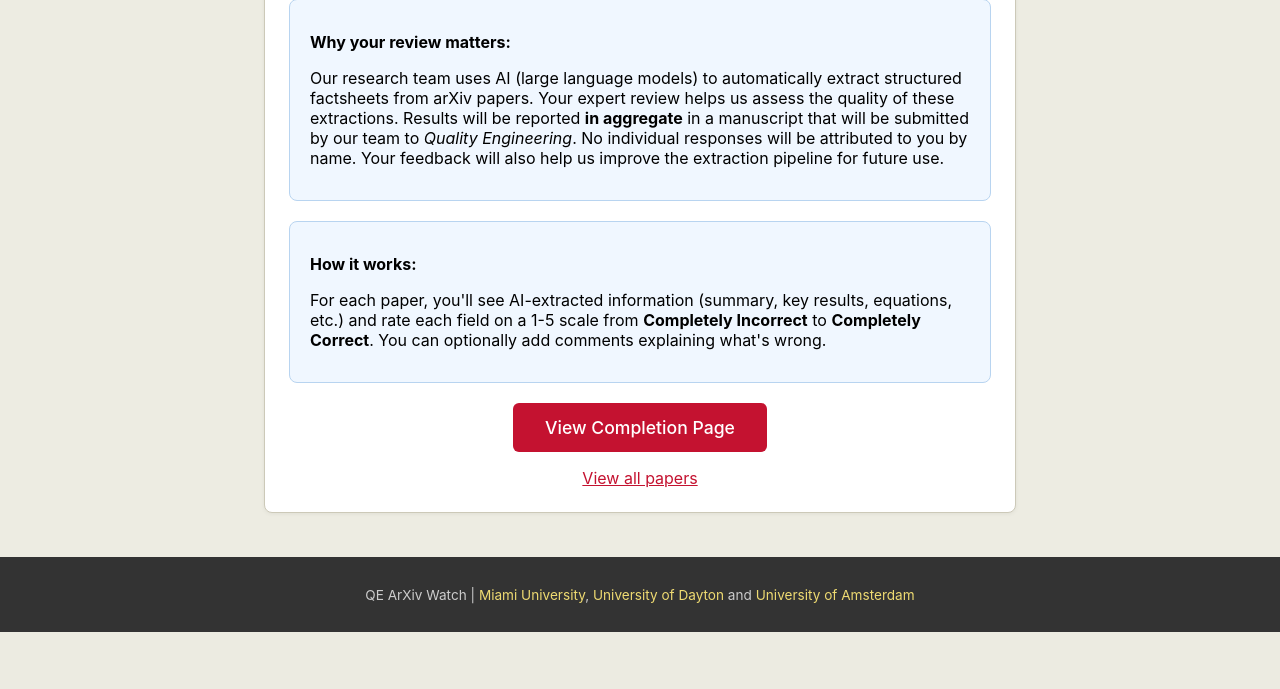
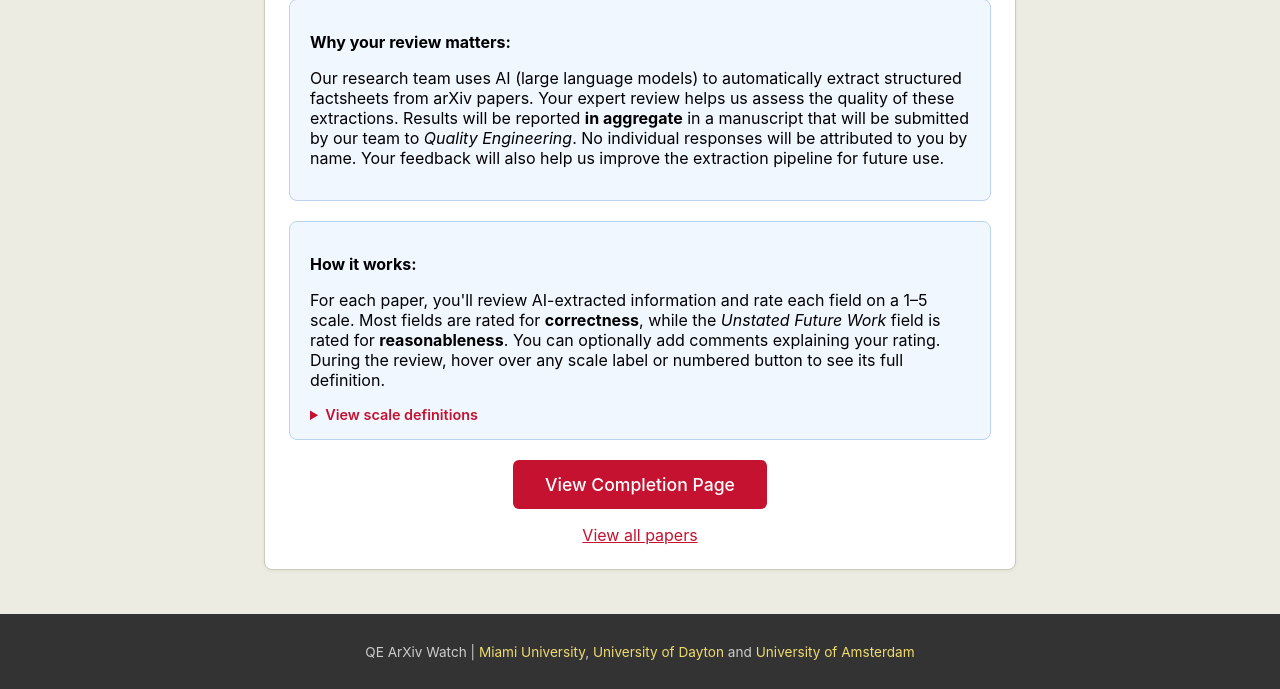
Before and after one commit to fmegahed/author_review, a FastAPI app: template templates/review/landing.html in a window 1280 px wide. Shown: the part 279-968 px from the top of the page. Before the commit the page ends 911 px from the top, so only its background shows below. Run offline with FastAPI, Linux system fonts and the light colour scheme; the template is opened without the code that fills it, so the values that code supplies are empty.

Commit message:
Version 2.0 - with Fixed Definition Scrolling

```diff
--- a/routes/review.py
+++ b/routes/review.py
@@ -5,7 +5,7 @@ from fastapi.responses import HTMLResponse, RedirectResponse
 from fastapi.templating import Jinja2Templates
 from sqlalchemy.orm import Session
 
-from config import COMMON_FIELDS, TRACK_FIELD_MAPPINGS, TRACKS
+from config import COMMON_FIELDS, LIKERT_ANCHORS, TRACK_FIELD_MAPPINGS, TRACKS
 from database import get_db
 from data_loader import get_paper_factsheet_data
 from models import PaperAssignment, Review, ReviewToken
@@ -90,6 +90,7 @@ async def review_paper(token: str, assignment_id: int, request: Request, db: Ses
             "question": f["question"],
             "value": value,
             "mathjax": f.get("mathjax", False),
+            "construct": f.get("construct", "correctness"),
         })
 
     # Build track-specific field data
@@ -150,6 +151,7 @@ async def review_paper(token: str, assignment_id: int, request: Request, db: Ses
         "total_papers": stats["total"],
         "reviewed_count": reviewed_count,
         "progress_pct": progress_pct,
+        "anchors": LIKERT_ANCHORS,
     })
 
 
--- a/static/miami-theme.css
+++ b/static/miami-theme.css
@@ -550,6 +584,72 @@ textarea.form-control {
   color: var(--miami-red);
 }
 
+/* --- Scale definition tables (landing page) --- */
+.scale-details {
+  margin-top: 12px;
+}
+
+.scale-details summary {
+  cursor: pointer;
+  font-weight: 600;
+  color: var(--miami-red);
+  font-size: 0.9rem;
+}
+
+.scale-details summary:hover {
+  text-decoration: underline;
+}
+
+.scale-tables {
+  margin-top: 12px;
+  display: flex;
+  flex-direction: column;
+  gap: 16px;
+}
+
+.scale-table {
+  width: 100%;
+  border-collapse: collapse;
+  font-size: 0.85rem;
+}
+
+.scale-table caption {
+  text-align: left;
+  font-weight: 600;
+  font-size: 0.9rem;
+  margin-bottom: 6px;
+  color: #333;
+}
+
+.scale-note {
+  font-weight: 400;
+  color: #666;
+}
+
+.scale-table th,
+.scale-table td {
+  padding: 6px 10px;
+  text-align: left;
+  border-bottom: 1px solid var(--miami-medium-tan);
+}
+
+.scale-table th {
+  background: #f0f0ea;
+  font-weight: 600;
+}
+
+.scale-table td:first-child {
+  text-align: center;
+  font-weight: 600;
+  width: 50px;
+}
+
+.scale-table td:nth-child(2) {
+  white-space: nowrap;
+  font-weight: 500;
+  width: 120px;
+}
+
 /* --- Autocomplete --- */
 .autocomplete-container {
   position: relative;
--- a/static/review.js
+++ b/static/review.js
@@ -94,6 +94,26 @@ document.addEventListener('DOMContentLoaded', function () {
     radio.dispatchEvent(new Event('change'));
   });
 
+  // Likert definition hints on hover
+  var defaultHintText = 'Hover over a label or rating to see its full definition.';
+  document.querySelectorAll('.likert-scale').forEach(function (scale) {
+    var hint = scale.querySelector('.likert-definition-hint');
+    if (!hint) return;
+
+    var triggers = scale.querySelectorAll('[data-definition]');
+    triggers.forEach(function (el) {
+      el.addEventListener('mouseenter', function () {
+        hint.textContent = this.getAttribute('data-definition');
+        hint.classList.add('has-definition');
+      });
+    });
+
+    scale.addEventListener('mouseleave', function () {
+      hint.textContent = defaultHintText;
+      hint.classList.remove('has-definition');
+    });
+  });
+
   // Show comment boxes that have content
   document.querySelectorAll('.comment-box textarea').forEach(function (textarea) {
     if (textarea.value.trim()) {
--- a/templates/base.html
+++ b/templates/base.html
@@ -5,7 +5,7 @@
   <meta name="viewport" content="width=device-width, initial-scale=1.0">
   <title>{% block title %}Factsheet Review{% endblock %} - QE ArXiv Watch</title>
   <link rel="icon" type="image/jpeg" href="/static/logo.jpg">
-  <link rel="stylesheet" href="/static/miami-theme.css">
+  <link rel="stylesheet" href="/static/miami-theme.css?v=2">
   <script src="https://cdn.jsdelivr.net/npm/marked/marked.min.js"></script>
   <script src="https://cdn.jsdelivr.net/npm/dompurify@3/dist/purify.min.js"></script>
   <script>
@@ -48,7 +48,7 @@
     <p>QE ArXiv Watch | <a href="https://miamioh.edu">Miami University</a>, <a href="https://udayton.edu">University of Dayton</a> and <a href="https://www.uva.nl/en">University of Amsterdam</a></p>
   </footer>
 
-  <script src="/static/review.js"></script>
+  <script src="/static/review.js?v=2"></script>
   {% block scripts %}{% endblock %}
 </body>
 </html>
--- a/templates/review/landing.html
+++ b/templates/review/landing.html
@@ -22,9 +22,40 @@
 
   <div class="info-card" style="text-align: left;">
     <p><strong>How it works:</strong></p>
-    <p>For each paper, you'll see AI-extracted information (summary, key results, equations, etc.)
-       and rate each field on a 1-5 scale from <strong>Completely Incorrect</strong> to
-       <strong>Completely Correct</strong>. You can optionally add comments explaining what's wrong.</p>
+    <p>For each paper, you'll review AI-extracted information and rate each field on a 1–5 scale.
+       Most fields are rated for <strong>correctness</strong>, while the
+       <em>Unstated Future Work</em> field is rated for <strong>reasonableness</strong>.
+       You can optionally add comments explaining your rating.
+       During the review, hover over any scale label or numbered button to see its full definition.</p>
+
+    <details class="scale-details">
+      <summary>View scale definitions</summary>
+      <div class="scale-tables">
+        <table class="scale-table">
+          <caption>Correctness scale <span class="scale-note">(used for most fields)</span></caption>
+          <thead><tr><th>Score</th><th>Anchor</th><th>Definition</th></tr></thead>
+          <tbody>
+            <tr><td>1</td><td>Incorrect</td><td>The response is wrong, unsupported by the paper, or clearly misrepresents the paper&rsquo;s content.</td></tr>
+            <tr><td>2</td><td>Mostly Incorrect</td><td>The response contains a small amount of correct information, but substantial errors, misclassifications, or important omissions remain.</td></tr>
+            <tr><td>3</td><td>Partially Correct</td><td>The response is a mix of correct and incorrect information, or it captures only part of what is supported by the paper.</td></tr>
+            <tr><td>4</td><td>Mostly Correct</td><td>The response is largely correct and supported by the paper, with only minor errors, omissions, or imprecision.</td></tr>
+            <tr><td>5</td><td>Correct</td><td>The response is correct, supported by the paper, and does not contain meaningful errors or omissions.</td></tr>
+          </tbody>
+        </table>
+        <br>
+        <table class="scale-table">
+          <caption>Reasonableness scale <span class="scale-note">(used for Unstated Future Work)</span></caption>
+          <thead><tr><th>Score</th><th>Anchor</th><th>Definition</th></tr></thead>
+          <tbody>
+            <tr><td>1</td><td>Unreasonable</td><td>The suggested future work is implausible, disconnected from the paper, or not meaningfully motivated by its content.</td></tr>
+            <tr><td>2</td><td>Mostly Unreasonable</td><td>The suggestion has limited connection to the paper and is only weakly justified by its methods, findings, or discussion.</td></tr>
+            <tr><td>3</td><td>Somewhat Reasonable</td><td>The suggestion is partially plausible and somewhat related to the paper, but the justification is incomplete or only moderately convincing.</td></tr>
+            <tr><td>4</td><td>Mostly Reasonable</td><td>The suggestion is plausible, relevant to the paper, and reasonably supported by its content, with only minor weaknesses in justification.</td></tr>
+            <tr><td>5</td><td>Reasonable</td><td>The suggested future work is plausible, well aligned with the paper, and strongly justified by its content.</td></tr>
+          </tbody>
+        </table>
+      </div>
+    </details>
   </div>
 
   {% if remaining > 0 %}
```
Also changed, not shown: other parts of static/miami-theme.css (+38 -0 lines), config.py (+22 -4 lines), templates/review/paper.html (+12 -8 lines), .claude/settings.local.json.
